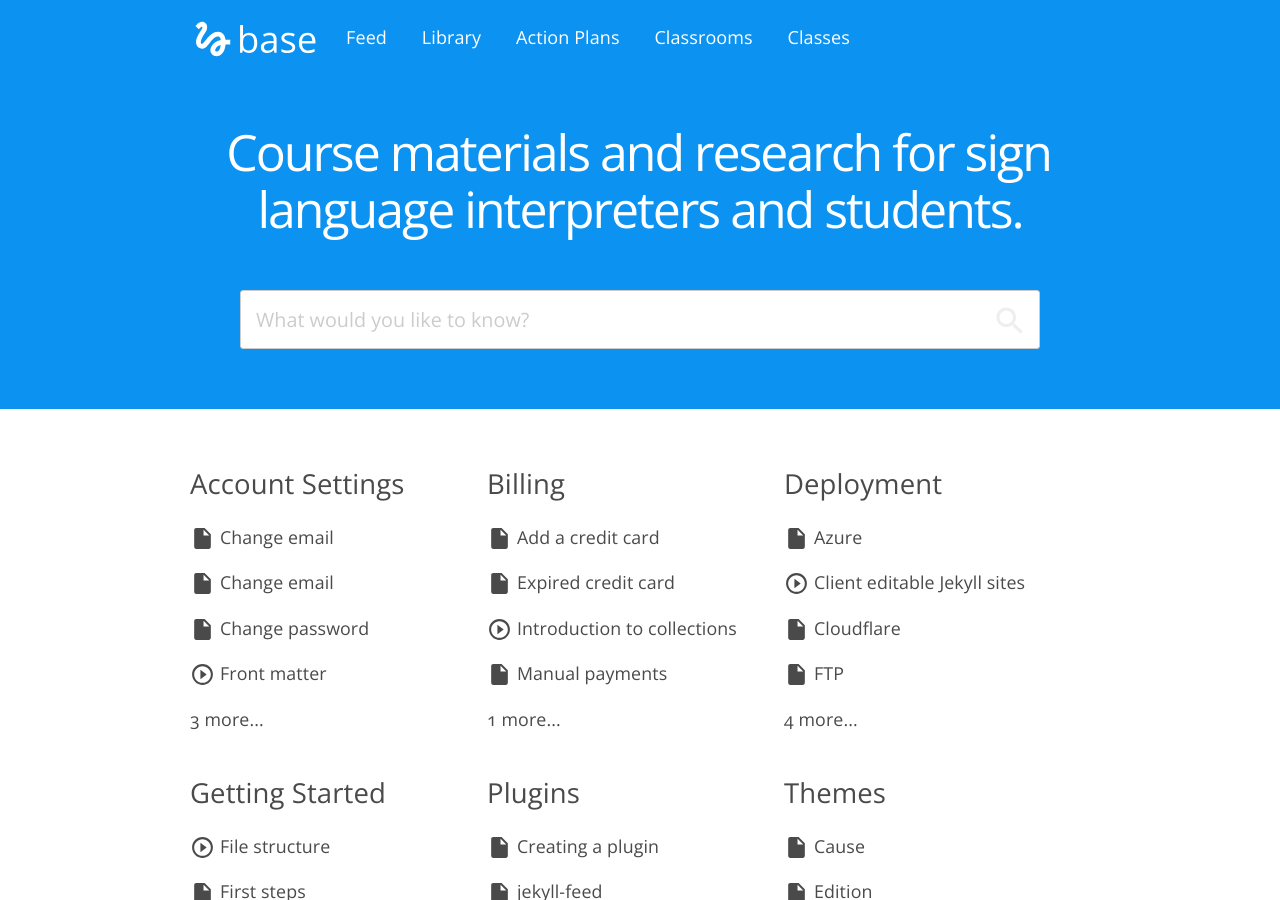
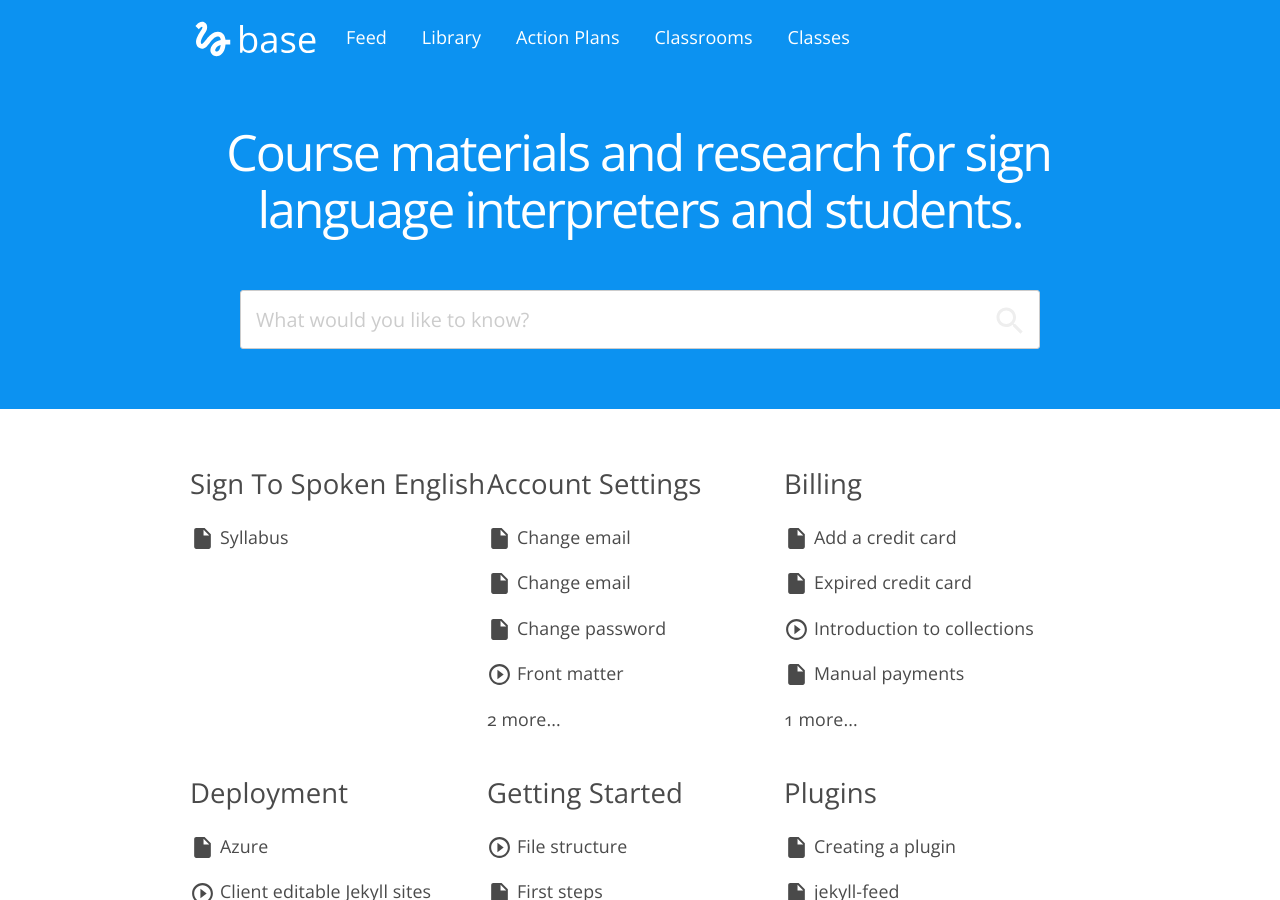
Before and after one commit to intrpr/jeykll-basekb-test, a Jekyll site: the page built from index.html, in a window 1280 px wide and 900 px high. Built offline with Jekyll 4.4.1, drawn with Linux system fonts in a browser that asks for light colours; nearby versions of some CDN libraries.

Commit message:
Update 2019-05-16-syllabus-sign-to-spoken-english.md

```diff
--- a/_posts/2019-05-16-syllabus-sign-to-spoken-english.md
+++ b/_posts/2019-05-16-syllabus-sign-to-spoken-english.md
@@ -1,17 +1,18 @@
 ---
 date: 2019-06-08
-title: aaSyllabus
+title: Syllabus
 categories:
-  - account-settings
+  - Sign-to-Spoken English
 description: "Sign to Spoken English Interpreting (ASL 3370)"
 type: Document
 ---
 Lorem ipsum dolor sit amet, consectetur adipiscing elit, sed do eiusmod tempor incididunt ut labore et dolore magna aliqua. Ut enim ad minim veniam, quis nostrud exercitation ullamco laboris nisi ut aliquip ex ea commodo consequat:
 
-## Sign to Spoken English Interpreting (ASL 3370)
+##Sign to Spoken English Interpreting (ASL 3370)
 
 >I am not currently teaching Sign to Spoken English Interpreting (ASL3370) this semester. Please note: All information currently available on this site represents work and due dates relevant to a previous semester/course. Please check back during later semesters for updated information on this course. Thank you.
 
+###About This Course
 This course is an introduction to the process and skills required to produce unidirectional signed-to-spoken English language interpretations between Deaf and non-deaf people. Upon successful completion of this course, students should be able to:
 
 * identify and incorporate a best-practice taxonomy of competencies and processes required to produce sign-to-spoken language interpretations
@@ -30,11 +31,10 @@ This course is an introduction to the process and skills required to produce uni
 
 A significant portion of this course requires self-directed efforts (asychronously working with other teammates) and fairly good command of web-based technologies and learning environments (video creation, salient discussion, and reporting skills; we’ll discuss this more in class).
 
-This course requires a one-hour per week lab criteria; students should expect to spend at least an hour a week on skill-building exercises in a language laboratory setting.
+*This course requires a one-hour per week lab criteria*; students should expect to spend at least an hour a week on skill-building exercises in a language laboratory setting.
 
 
-What others have said about this course:
-
+###What others have said about this course:
 “...The feedback from my interpreting in class was so valuable and it allowed me to learn of patterns in my work that I could work on...”
 
 “...This has been my all-time favorite class at UVU. I loved the format of the class and felt like I left class each time with an increased knowledge or confidence in something...”
```
Also changed, not shown: other parts of _posts/2019-05-16-syllabus-sign-to-spoken-english.md (+1 -1 lines).
